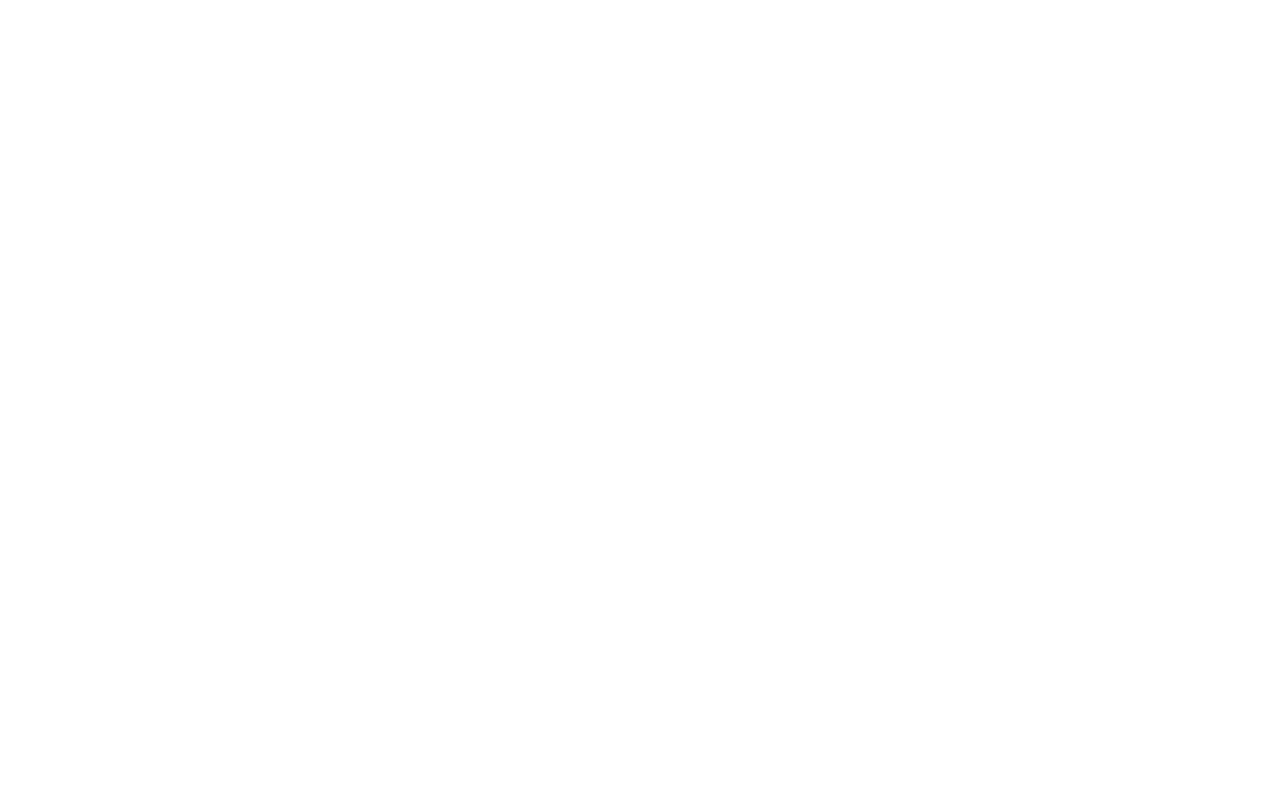
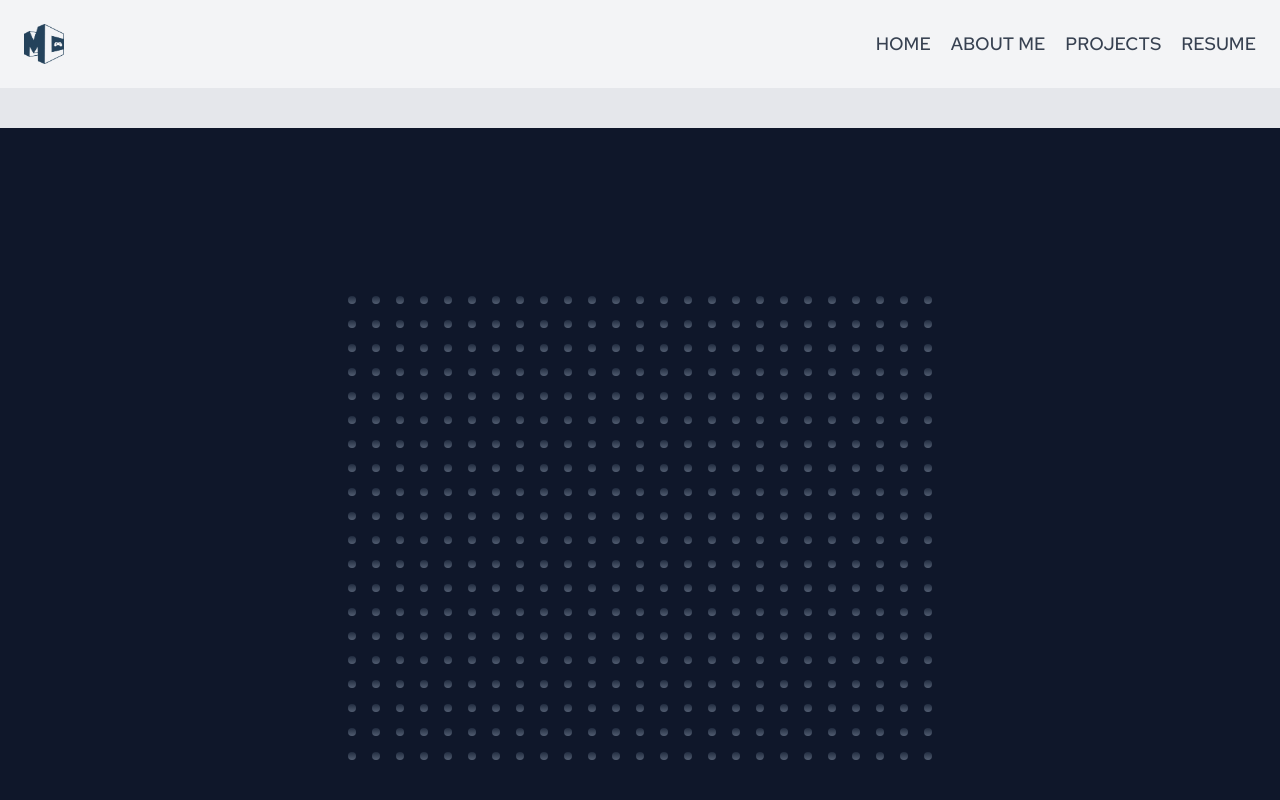
Before and after one commit to MatthewSword7272/matthew-portfolio, a React (Vite) app: page /dot-grid in a window 1280 px wide. Before the commit this address had no page. Shown: the top 800 px of the page. Built offline with nearby package versions, Linux system fonts and the light colour scheme.

Commit message:
Create Grid

```diff
--- a/package.json
+++ b/package.json
@@ -12,6 +12,7 @@
   "dependencies": {
     "@gsap/react": "^2.1.2",
     "@headlessui/react": "^2.2.4",
+    "animejs": "^4.0.2",
     "axios": "^1.9.0",
     "motion": "^12.16.0",
     "react": "^19.1.0",
--- a/src/main.jsx
+++ b/src/main.jsx
@@ -16,6 +16,7 @@
 import SvgAnimate from "./pages/svg_animate.jsx";
 import MainLayout from "./layouts/MainLayout.jsx";
 const MemoryGame = lazy(() => import("./pages/memory_game.jsx"));
+const DotGrid = lazy(() => import("./pages/dot_grid.jsx"));
 
 createRoot(document.getElementById("root")).render(
   <StrictMode>
@@ -33,6 +34,7 @@
         <Route path="/transition" element={<Transition />} />
         <Route path="/cube" element={<Cube />} />
         <Route path="/memory-game" element={<MemoryGame />} />
+        <Route path="/dot-grid" element={<DotGrid />} />
       </Routes>
     </BrowserRouter>
   </StrictMode>
--- /dev/null
+++ b/src/pages/dot_grid.jsx
@@ -0,0 +1,93 @@
+import { animate, createTimeline, stagger } from "animejs";
+import MainLayout from "../layouts/MainLayout";
+
+const DotGrid = () => {
+  return (
+    <MainLayout>
+      <div
+        className={"relative grid h-screen place-content-center bg-slate-900"}
+      >
+        <Grid />
+      </div>
+    </MainLayout>
+  );
+};
+
+const GRID_WIDTH = 25;
+const GRID_HEIGHT = 20;
+
+const Grid = () => {
+  const dots = [];
+  let index = 0;
+
+  const handleDotClick = (e) => {
+    const index = parseInt(e.currentTarget.dataset.index);
+    animate(".dot", {
+      scale: [
+        { to: 1.35, easing: "easeOutSine", duration: 250 },
+        { to: 1, easing: "easeInOutQuad", duration: 500 },
+      ],
+      translateY: [
+        { to: 15, easing: "easeOutSine", duration: 250 },
+        { to: 0, easing: "easeInOutQuad", duration: 500 },
+      ],
+      opacity: [
+        { to: 1, easing: "easeOutSine", duration: 250 },
+        { to: 0.5, easing: "easeInOutQuad", duration: 500 },
+      ],
+      delay: stagger(100, {
+        grid: [GRID_WIDTH, GRID_HEIGHT],
+        from: index,
+      }),
+    });
+
+    setTimeout(() => {
+      animate(".dot", {
+        scale: [
+          { to: 0.35, easing: "easeOutSine", duration: 250 },
+          { to: 1, easing: "easeInOutQuad", duration: 500 },
+        ],
+        opacity: [{ to: 1, easing: "easeOutSine", duration: 750 }],
+        delay: stagger(100, {
+          grid: [GRID_WIDTH, GRID_HEIGHT],
+          from: index,
+        }),
+      });
+    }, 1000);
+  };
+
+  for (let i = 0; i < GRID_WIDTH; i++) {
+    for (let j = 0; j < GRID_HEIGHT; j++) {
+      dots.push(
+        <div
+          onClick={handleDotClick}
+          data-index={index}
+          className={
+            "group cursor-crosshair rounded-full p-2 transition-colors hover:bg-slate-600"
+          }
+          key={`${i}-${j}`}
+        >
+          <div
+            className={
+              "dot size-2 rounded-full bg-gradient-to-b from-slate-700 to-slate-400 opacity-50 group-hover:from-indigo-600 group-hover:to-white"
+            }
+            data-index={index}
+          />
+        </div>
+      );
+
+      index++;
+    }
+  }
+
+  return (
+    <div
+      style={{ gridTemplateColumns: `repeat(${GRID_WIDTH}, 1fr)` }}
+      className={`grid w-fit`}
+    >
+      {dots}
+    </div>
+  );
+};
+
+export default DotGrid;
```
Also changed, not shown: 1 other file (tests, documents, lock files or other folders).
